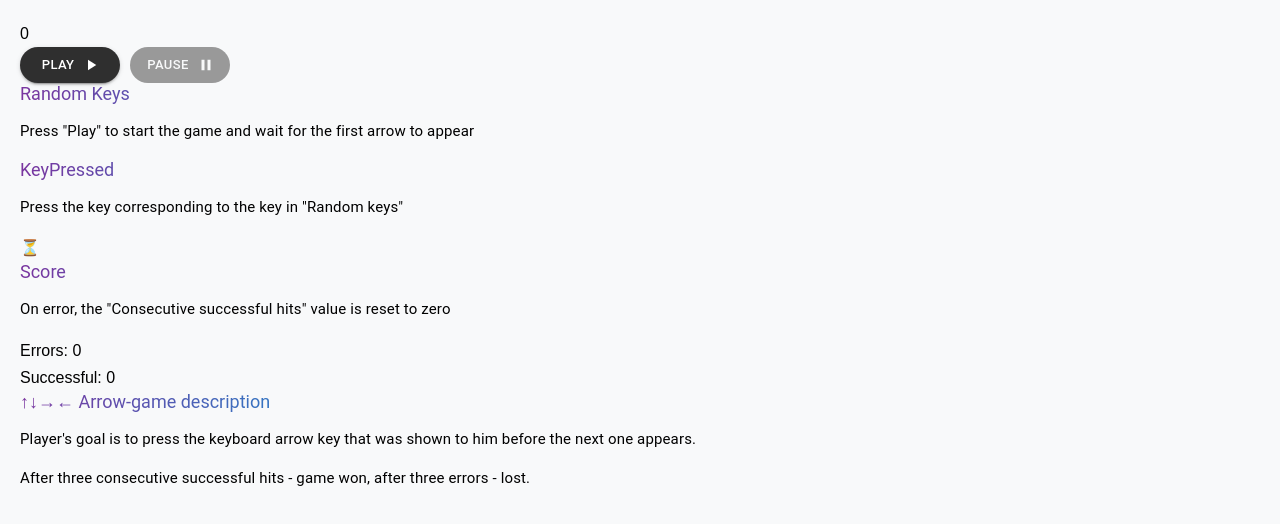
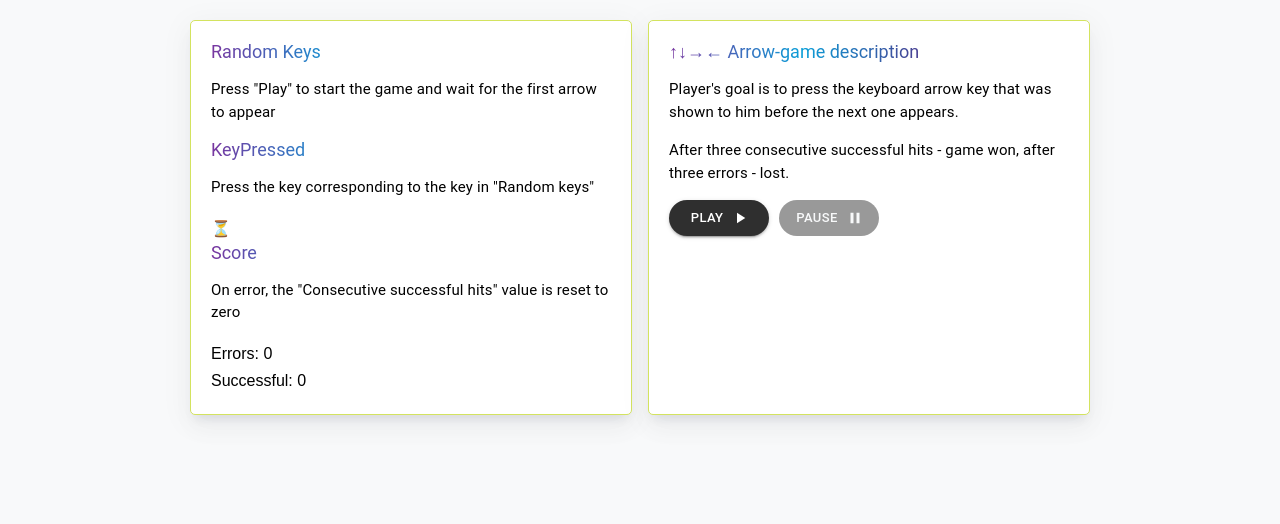
Before and after one commit to ananastasiap/game-of-arrows, a React (Vite) app: page / in a window 1280 px wide. Shown: the top 524 px of the page. Built offline with nearby package versions, Linux system fonts and the light colour scheme.

Commit message:
feat: complete Playground

```diff
--- a/src/components/playground/playground.component.tsx
+++ b/src/components/playground/playground.component.tsx
@@ -9,6 +9,8 @@
 import Score from "./components/score"
 import Modal from "./components/modal"
 import Description from "./components/description"
+
+import styles from "./playground.module.scss"
 
 const Playground: React.FC = () => {
   const state = useAppSelector((state) => state.playground)
@@ -52,16 +54,20 @@
   }, [state.totalSuccessful, state.totalUnsuccessful])
 
   return (
-    <div>
-      {state.currentStep}
-      <Controls
-        isTimerActive={isTimerActive}
-        setIsTimerActive={setIsTimerActive}
-      />
-      <RandomKey isTimerActive={isTimerActive} />
-      <KeyPressed isTimerActive={isTimerActive} />
-      <Score />
-      <Description />
+    <div className={styles.container}>
+      <div className={styles.column}>
+        <RandomKey isTimerActive={isTimerActive} />
+        <KeyPressed isTimerActive={isTimerActive} />
+        <Score />
+      </div>
+      <div className={styles.column}>
+        <Description />
+        <Controls
+          isTimerActive={isTimerActive}
+          setIsTimerActive={setIsTimerActive}
+        />
+      </div>
+
       {isShowModal && (
         <Modal
           setIsShowModal={setIsShowModal}
--- /dev/null
+++ b/src/components/playground/playground.module.scss
@@ -0,0 +1,15 @@
+.container {
+  display: flex;
+  gap: 0 var(--spacing-medium);
+  margin: auto;
+  width: 900px;
+}
+
+.column {
+  flex-basis: 50%;
+  padding: var(--spacing-large);
+  border: 1px solid var(--color-yellow-darker);
+  border-radius: var(--border-radius);
+  box-shadow: var(--box-shadow);
+  background-color: #fff;
+}
```
